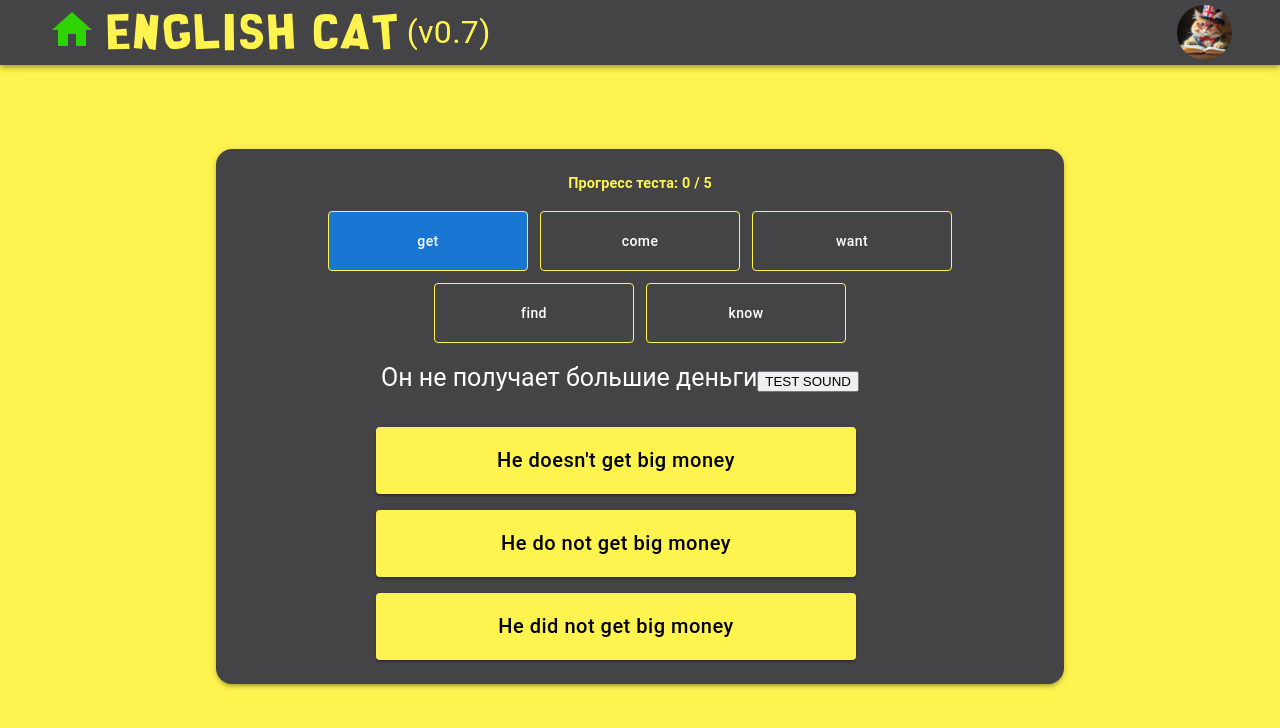
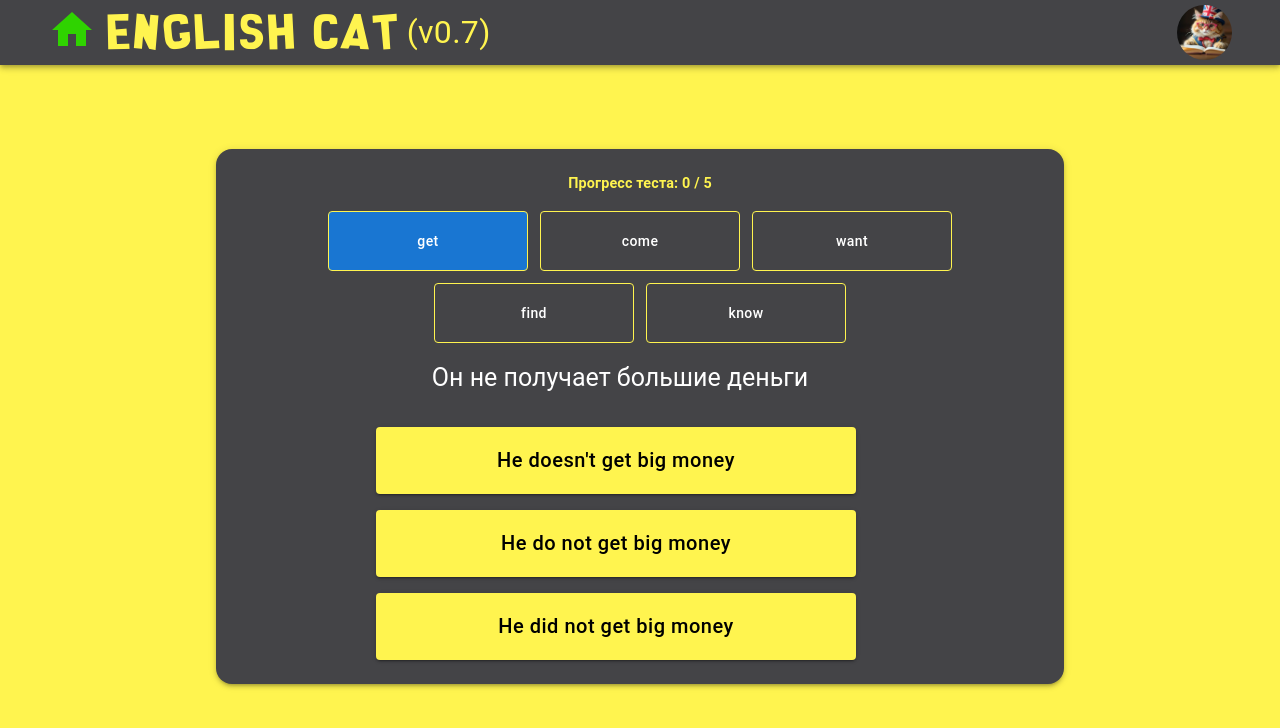
Before and after one commit to developeryudintsev/English-Project2, a React (Vite) app in the folder my-react-app/: page /#/free in a window 1280 px wide. Shown: the top 728 px of the page. Built offline with nearby package versions, Linux system fonts and the light colour scheme; some icons are missing.

Commit message:
English_Project

```diff
--- a/my-react-app/src/free/FreePage.tsx
+++ b/my-react-app/src/free/FreePage.tsx
@@ -1,4 +1,4 @@
-import {useEffect, useRef, useState} from "react";
+import {useEffect, useState} from "react";
 import {ModalCamponent} from "../modal/Modal";
 import {Box, Button, IconButton, Paper, Typography} from "@mui/material";
 import {VideoCat} from "../camponent/VideoCat";
@@ -459,20 +459,6 @@ export const FreePage = () => {
             setToggelModal(1);
         }
     };
-    const audioRef = useRef<HTMLAudioElement | null>(null);
-
-    const playSound = () => {
-        if (!audioRef.current) {
-            audioRef.current = new Audio("assets/zvuki.mp3");
-            audioRef.current.preload = "auto";
-        }
-
-        audioRef.current.currentTime = 0;
-        audioRef.current.play().catch(e => {
-            console.log("Audio error:", e);
-            alert("Audio blocked");
-        });
-    };
     if (!currentQuestion) {
         return (
             <Box
@@ -489,7 +475,6 @@ export const FreePage = () => {
             </Box>
         );
     }
-
     return (
         <Box sx={{
             display: "flex", justifyContent: "center", alignItems: "center",
@@ -675,9 +660,6 @@ export const FreePage = () => {
                             }}>
                                 {currentQuestion.question}
 
-                                <button onClick={playSound}>
-                                    TEST SOUND
-                                </button>
                                 <IconButton
                                     onClick={() => speakText(currentQuestion.question, "ru")}
                                     sx={{color: "#FFF44F"}}
```
